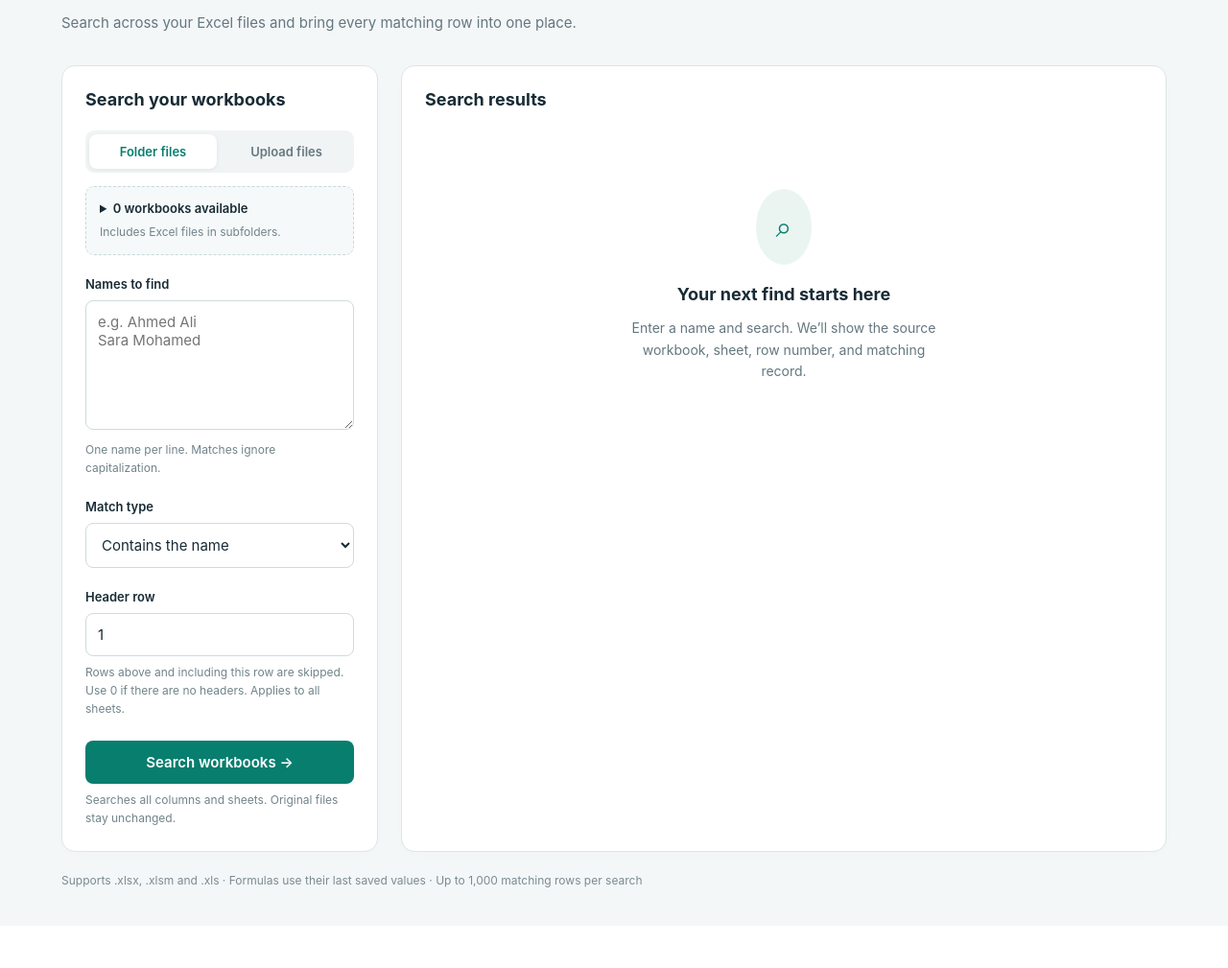
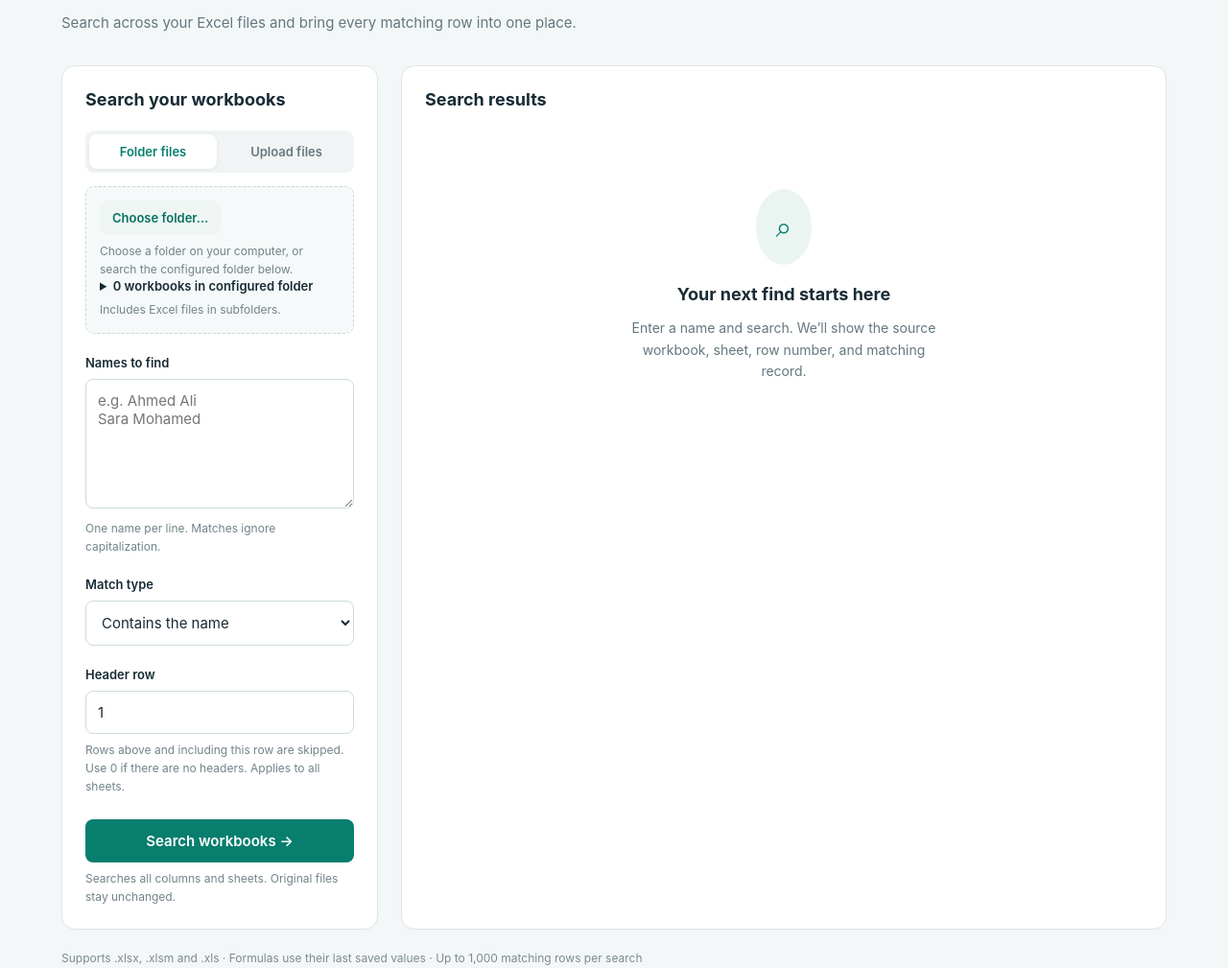
Before and after one commit to darkgambit/My_AI_Projects, a Flask app: page / in a window 1280 px wide. Shown: the part 175-1184 px from the top of the page at 96% size. Before the commit the page ends 1100 px from the top, so only its background shows below. Run offline with Flask 3, Linux system fonts and the light colour scheme; data that the repository does not hold is empty.

Commit message:
Add browser folder picker for Excel workbooks
Co-authored-by: arena-agent <297053741+arena-agent@users.noreply.github.com>

```diff
--- a/excel_search/templates/index.html
+++ b/excel_search/templates/index.html
@@ -7,7 +7,7 @@
 <body><header><span class="logo">▤</span><span class="brand">SheetScout</span><span class="tag">ONE SEARCH. EVERY WORKBOOK.</span><a href="/download" download="SheetScout.zip" style="color:#087e6e;font-size:13px;font-weight:600;margin-left:16px">↓ Download tool (ZIP)</a></header>
 <main><h1>Find the name. Not the spreadsheet.</h1><p>Search across your Excel files and bring every matching row into one place.</p>
 <div class="layout"><form id="search-form" class="card"><h2>Search your workbooks</h2><div class="source"><button type="button" id="folder-btn" class="active">Folder files</button><button type="button" id="upload-btn">Upload files</button></div>
-<div id="folder-panel" class="files"><details><summary id="file-count">Loading files…</summary><ul id="file-list"></ul></details><small>Includes Excel files in subfolders.</small></div>
+<div id="folder-panel" class="files"><button type="button" id="choose-folder" class="secondary">Choose folder…</button><input type="file" id="folder-picker" webkitdirectory directory multiple hidden><small id="folder-help">Choose a folder on your computer, or search the configured folder below.</small><details><summary id="file-count">Loading files…</summary><ul id="file-list"></ul></details><small>Includes Excel files in subfolders.</small></div>
 <div id="upload-panel" class="files" hidden><input type="file" id="files" multiple accept=".xlsx,.xlsm,.xls" aria-label="Choose Excel workbooks"><small>Select multiple workbooks · 100 MB total maximum.<br>Uploads are deleted after each search.</small></div>
 <label for="names">Names to find</label><textarea id="names" placeholder="e.g. Ahmed Ali&#10;Sara Mohamed" required></textarea><small>One name per line. Matches ignore capitalization.</small>
 <label for="mode">Match type</label><select id="mode"><option value="contains">Contains the name</option><option value="exact">Exact cell match</option></select>
@@ -15,12 +15,21 @@
 <button class="primary" id="submit" type="submit">Search workbooks →</button><small>Searches all columns and sheets. Original files stay unchanged.</small></form>
 <section class="card" aria-label="Search results"><div class="result-head"><h2>Search results <span id="total" class="badge" hidden></span></h2><button id="export" class="secondary" hidden>↓ Export CSV</button></div><div id="status" class="status" role="status" aria-live="polite"></div><div id="notice" class="notice" hidden></div><div id="empty" class="empty"><div class="icon">⌕</div><h3>Your next find starts here</h3><p>Enter a name and search. We’ll show the source workbook, sheet, row number, and matching record.</p></div><div class="table-wrap"><table id="table" hidden><thead><tr><th>Workbook / sheet</th><th>Row</th><th>Name searched</th><th>Record details</th></tr></thead><tbody id="rows"></tbody></table></div></section></div><footer>Supports .xlsx, .xlsm and .xls · Formulas use their last saved values · Up to 1,000 matching rows per search</footer></main>
 <script>
-let source='folder', results=[];const $=id=>document.getElementById(id);
+let source='folder', results=[], folderSelected=null;const $=id=>document.getElementById(id);
 function el(tag,text,cls){const node=document.createElement(tag);node.textContent=text;if(cls)node.className=cls;return node;}
 function setSource(value){source=value;$('folder-panel').hidden=value!=='folder';$('upload-panel').hidden=value!=='upload';$('folder-btn').classList.toggle('active',value==='folder');$('upload-btn').classList.toggle('active',value==='upload');}
+$('choose-folder').onclick=()=>$('folder-picker').click();
+$('folder-picker').onchange=()=>{
+if(!$('folder-picker').files.length)return;
+folderSelected=Array.from($('folder-picker').files).filter(f=>/\.(xlsx|xlsm|xls)$/i.test(f.name)&&!f.name.startsWith('~$'));
+$('file-list').replaceChildren();
+folderSelected.forEach(f=>$('file-list').append(el('li',f.webkitRelativePath||f.name)));
+$('file-count').textContent=`${folderSelected.length} Excel workbooks selected`;
+$('folder-help').textContent=folderSelected.length?'Selected folder ready. Enter names below, then search. Files are sent to the running app for each search.':'No Excel workbooks in this folder. Choose another folder.';
+};
 $('folder-btn').onclick=()=>setSource('folder');$('upload-btn').onclick=()=>setSource('upload');
-fetch('/api/files').then(r=>r.json()).then(data=>{$('file-count').textContent=`${data.files.length} workbooks available`;data.files.forEach(f=>$('file-list').append(el('li',f)));}).catch(()=>{$('file-count').textContent='Could not list folder files';});
-$('search-form').onsubmit=async e=>{e.preventDefault();const body=new FormData();body.append('source',source);body.append('names',$('names').value);body.append('mode',$('mode').value);body.append('header_row',$('header').value);if(source==='upload')for(const file of $('files').files)body.append('files',file);
+fetch('/api/files').then(r=>r.json()).then(data=>{if(folderSelected!==null)return;$('file-count').textContent=`${data.files.length} workbooks in configured folder`;data.files.forEach(f=>$('file-list').append(el('li',f)));}).catch(()=>{if(folderSelected===null)$('file-count').textContent=location.protocol==='file:'?'Start the app and open http://127.0.0.1:5000 — do not open this HTML file directly.':'Could not list configured folder files';});
+$('search-form').onsubmit=async e=>{e.preventDefault();const body=new FormData();body.append('source',source==='folder'&&folderSelected!==null?'upload':source);body.append('names',$('names').value);body.append('mode',$('mode').value);body.append('header_row',$('header').value);if(source==='upload')for(const file of $('files').files)body.append('files',file);if(source==='folder'&&folderSelected!==null){if(!folderSelected.length){$('folder-help').textContent='Choose a folder containing .xlsx, .xlsm or .xls files first.';return;}for(const file of folderSelected)body.append('files',file);}
 $('submit').disabled=true;$('submit').textContent='Searching…';$('status').textContent='Reading workbooks. Large folders may take a little time…';$('notice').hidden=true;$('table').hidden=true;$('empty').hidden=true;$('export').hidden=true;$('total').hidden=true;
 try{const response=await fetch('/api/search',{method:'POST',body});const data=await response.json();if(!response.ok)throw Error(data.error||'Search failed.');results=data.results;$('rows').replaceChildren();for(const result of results){const tr=el('tr','');const file=el('td',result.file);file.append(el('span',result.sheet,'sheet'));tr.append(file,el('td',result.row));const names=el('td','');result.matched_queries.forEach(q=>names.append(el('span',q,'badge')));tr.append(names);const record=el('td','');result.cells.forEach(cell=>{const field=el('span','','field');field.append(el('b',`${cell.label} (${cell.column}): `),el('span',cell.value,result.matched_columns.includes(columnIndex(cell.column))?'hit':''));record.append(field);});tr.append(record);$('rows').append(tr);}
 $('total').hidden=false;$('total').textContent=results.length;$('status').textContent=`${results.length} matching rows · ${data.scanned_files} workbooks searched successfully`;$('table').hidden=!results.length;$('export').hidden=!results.length;$('empty').hidden=!!results.length;if(!results.length){$('empty').querySelector('h3').textContent='No matching names found';$('empty').querySelector('p').textContent='Try a shorter name, use “Contains”, or check your header row and file source.';}
```
Also changed, not shown: README.md, 1 other file.
